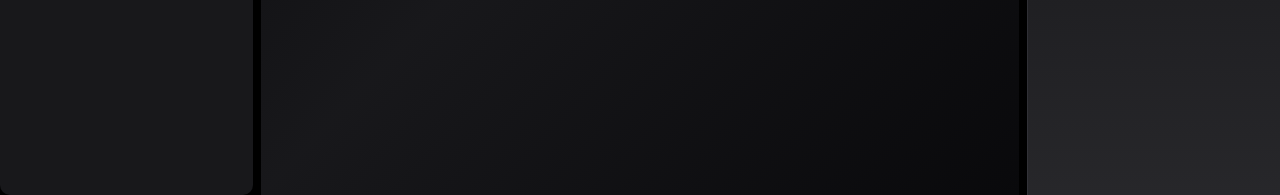
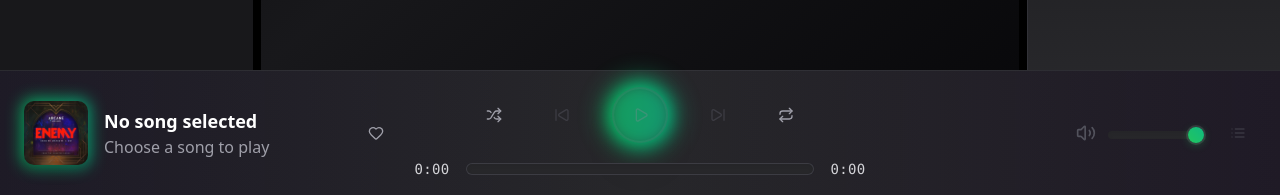
Before and after one commit to ShouryaDimri/Spotty, a React (Vite) app in the folder frontend/: page / in a window 1280 px wide. Shown: the part 605-800 px from the top of the page. Built offline with nearby package versions, Linux system fonts and the light colour scheme; no server answers.

Commit message:
feat: make audio player static with dummy song when no song selected

```diff
--- a/frontend/src/components/ui/AudioPlayer.tsx
+++ b/frontend/src/components/ui/AudioPlayer.tsx
@@ -131,7 +131,17 @@ const AudioPlayer = () => {
 		setIsLiked(!isLiked);
 	};
 
-	if (!currentSong) return null;
+	// Create dummy song for when no song is selected
+	const dummySong = {
+		_id: 'dummy',
+		title: 'No song selected',
+		artist: 'Choose a song to play',
+		imageUrl: '/cover-images/1.jpg',
+		audioUrl: '',
+		duration: 0
+	};
+
+	const displaySong = currentSong || dummySong;
 
 	return (
 		<div className="audio-player fixed bottom-0 left-0 right-0 bg-gradient-to-r from-zinc-900 via-zinc-800 to-zinc-900 border-t border-zinc-700/50 backdrop-blur-md">
@@ -149,8 +159,8 @@ const AudioPlayer = () => {
 					<div className="relative group">
 						<div className="absolute -inset-0.5 bg-gradient-to-r from-green-400 to-emerald-400 rounded-lg opacity-75 blur-sm group-hover:opacity-100 transition-opacity" />
 						<img
-							src={currentSong.imageUrl || '/cover-images/1.jpg'}
-							alt={currentSong.title}
+							src={displaySong.imageUrl || '/cover-images/1.jpg'}
+							alt={displaySong.title}
 							className="relative w-16 h-16 rounded-lg object-cover shadow-lg"
 							onError={(e) => {
 								e.currentTarget.src = '/cover-images/1.jpg';
@@ -158,8 +168,8 @@ const AudioPlayer = () => {
 						/>
 					</div>
 					<div className="min-w-0 flex-1">
-						<h4 className="font-semibold text-white truncate text-lg">{currentSong.title}</h4>
-						<p className="text-zinc-400 truncate font-medium">{currentSong.artist}</p>
+						<h4 className="font-semibold text-white truncate text-lg">{displaySong.title}</h4>
+						<p className="text-zinc-400 truncate font-medium">{displaySong.artist}</p>
 					</div>
 					<Button
 						variant="ghost"
@@ -206,7 +216,12 @@ const AudioPlayer = () => {
 								size="icon"
 								variant="ghost"
 								onClick={playPrevious}
-								className="relative text-zinc-400 hover:text-white hover:bg-zinc-700/30 transition-all duration-300 hover:scale-110 rounded-full"
+								disabled={!currentSong}
+								className={`relative transition-all duration-300 hover:scale-110 rounded-full ${
+									currentSong
+										? 'text-zinc-400 hover:text-white hover:bg-zinc-700/30'
+										: 'text-zinc-600 cursor-not-allowed'
+								}`}
 							>
 								<SkipBack className="h-5 w-5" />
 							</Button>
@@ -225,7 +240,12 @@ const AudioPlayer = () => {
 							<Button
 								size="icon"
 								onClick={togglePlay}
-								className="relative bg-gradient-to-r from-green-500 to-emerald-500 text-black hover:from-green-400 hover:to-emerald-400 w-14 h-14 shadow-2xl hover:scale-110 transition-all duration-300 rounded-full border-2 border-white/10"
+								disabled={!currentSong}
+								className={`relative w-14 h-14 shadow-2xl hover:scale-110 transition-all duration-300 rounded-full border-2 border-white/10 ${
+									currentSong
+										? 'bg-gradient-to-r from-green-500 to-emerald-500 text-black hover:from-green-400 hover:to-emerald-400'
+										: 'bg-zinc-700/50 text-zinc-500 cursor-not-allowed'
+								}`}
 							>
 								{isPlaying ? (
 									<Pause className="h-7 w-7" />
@@ -242,7 +262,12 @@ const AudioPlayer = () => {
 								size="icon"
 								variant="ghost"
 								onClick={playNext}
-								className="relative text-zinc-400 hover:text-white hover:bg-zinc-700/30 transition-all duration-300 hover:scale-110 rounded-full"
+								disabled={!currentSong}
+								className={`relative transition-all duration-300 hover:scale-110 rounded-full ${
+									currentSong
+										? 'text-zinc-400 hover:text-white hover:bg-zinc-700/30'
+										: 'text-zinc-600 cursor-not-allowed'
+								}`}
 							>
 								<SkipForward className="h-5 w-5" />
 							</Button>
@@ -278,33 +303,45 @@ const AudioPlayer = () => {
 					{/* Enhanced Progress Bar */}
 					<div className="flex items-center gap-4 w-full max-w-2xl">
 						<span className="text-sm text-zinc-300 w-14 text-right font-mono tracking-wide">
-							{formatTime(currentTime)}
+							{currentSong ? formatTime(currentTime) : '0:00'}
 						</span>
 
 						<div className="relative flex-1 group">
 							{/* Background glow */}
 							<div className="absolute -inset-1 bg-gradient-to-r from-green-400/20 to-emerald-400/20 rounded-full blur-sm opacity-0 group-hover:opacity-100 transition-all duration-300" />
 							<div
-								className="relative h-3 bg-gradient-to-r from-zinc-700 to-zinc-600 rounded-full cursor-pointer overflow-hidden shadow-inner backdrop-blur-sm border border-zinc-600/50"
-								onClick={handleSeek}
+								className={`relative h-3 rounded-full overflow-hidden shadow-inner backdrop-blur-sm border border-zinc-600/50 ${
+									currentSong
+										? 'bg-gradient-to-r from-zinc-700 to-zinc-600 cursor-pointer'
+										: 'bg-zinc-800 cursor-not-allowed'
+								}`}
+								onClick={currentSong ? handleSeek : undefined}
 							>
 								{/* Progress fill with enhanced styling */}
 								<div
-									className="h-full bg-gradient-to-r from-green-400 via-emerald-400 to-green-500 rounded-full relative transition-all duration-200 shadow-lg"
+									className={`h-full rounded-full relative transition-all duration-200 shadow-lg ${
+										currentSong
+											? 'bg-gradient-to-r from-green-400 via-emerald-400 to-green-500'
+											: 'bg-zinc-700'
+									}`}
 									style={{
-										width: `${duration && isFinite(duration) && duration > 0 ? Math.min(100, Math.max(0, (currentTime / duration) * 100)) : 0}%`
+										width: `${currentSong && duration && isFinite(duration) && duration > 0 ? Math.min(100, Math.max(0, (currentTime / duration) * 100)) : 0}%`
 									}}
 								>
 									{/* Animated shimmer effect */}
-									<div className="absolute inset-0 bg-gradient-to-r from-transparent via-white/20 to-transparent animate-pulse" />
-									{/* Enhanced hover indicator */}
-									<div className="absolute right-0 top-1/2 transform translate-x-1/2 -translate-y-1/2 w-5 h-5 bg-gradient-to-r from-green-400 to-emerald-400 rounded-full opacity-0 group-hover:opacity-100 transition-all duration-300 shadow-xl border-3 border-white scale-0 group-hover:scale-100" />
+									{currentSong && (
+										<>
+											<div className="absolute inset-0 bg-gradient-to-r from-transparent via-white/20 to-transparent animate-pulse" />
+											{/* Enhanced hover indicator */}
+											<div className="absolute right-0 top-1/2 transform translate-x-1/2 -translate-y-1/2 w-5 h-5 bg-gradient-to-r from-green-400 to-emerald-400 rounded-full opacity-0 group-hover:opacity-100 transition-all duration-300 shadow-xl border-3 border-white scale-0 group-hover:scale-100" />
+										</>
+									)}
 								</div>
 							</div>
 						</div>
 
 						<span className="text-sm text-zinc-300 w-14 font-mono tracking-wide">
-							{formatTime(duration)}
+							{currentSong ? formatTime(duration) : '0:00'}
 						</span>
 					</div>
 				</div>
@@ -313,7 +350,7 @@ const AudioPlayer = () => {
 				<div className="flex items-center gap-4 w-[30%] justify-end">
 					{/* Volume Control */}
 					<div className="flex items-center gap-3">
-						<Volume2 className="h-5 w-5 text-zinc-400" />
+						<Volume2 className={`h-5 w-5 ${currentSong ? 'text-zinc-400' : 'text-zinc-600'}`} />
 						<div className="relative w-24">
 							<input
 								type="range"
@@ -322,9 +359,16 @@ const AudioPlayer = () => {
 								step="0.01"
 								value={volume}
 								onChange={(e) => setVolume(parseFloat(e.target.value))}
-								className="w-full h-2 bg-gradient-to-r from-zinc-700 to-zinc-600 rounded-lg appearance-none cursor-pointer slider shadow-inner"
+								disabled={!currentSong}
+								className={`w-full h-2 rounded-lg appearance-none slider shadow-inner ${
+									currentSong
+										? 'bg-gradient-to-r from-zinc-700 to-zinc-600 cursor-pointer'
+										: 'bg-zinc-800 cursor-not-allowed'
+								}`}
 								style={{
-									background: `linear-gradient(to right, rgb(34 197 94) 0%, rgb(34 197 94) ${volume * 100}%, rgb(63 63 70) ${volume * 100}%, rgb(63 63 70) 100%)`
+									background: currentSong
+										? `linear-gradient(to right, rgb(34 197 94) 0%, rgb(34 197 94) ${volume * 100}%, rgb(63 63 70) ${volume * 100}%, rgb(63 63 70) 100%)`
+										: 'linear-gradient(to right, rgb(39 39 42) 0%, rgb(39 39 42) 100%)'
 								}}
 							/>
 						</div>
@@ -335,14 +379,17 @@ const AudioPlayer = () => {
 						variant="ghost"
 						size="icon"
 						onClick={() => setShowQueue(!showQueue)}
+						disabled={!currentSong}
 						className={`transition-all duration-200 hover:scale-110 relative ${
-							showQueue
-								? 'text-green-400 hover:text-green-300 bg-green-500/20'
-								: 'text-zinc-400 hover:text-white hover:bg-zinc-700/50'
+							currentSong
+								? showQueue
+									? 'text-green-400 hover:text-green-300 bg-green-500/20'
+									: 'text-zinc-400 hover:text-white hover:bg-zinc-700/50'
+								: 'text-zinc-600 cursor-not-allowed'
 						}`}
 					>
 						<List className="h-5 w-5" />
-						{queue.length > 0 && (
+						{currentSong && queue.length > 0 && (
 							<span className="absolute -top-1 -right-1 w-4 h-4 bg-green-400 text-black text-xs rounded-full flex items-center justify-center font-bold">
 								{queue.length}
 							</span>
```
